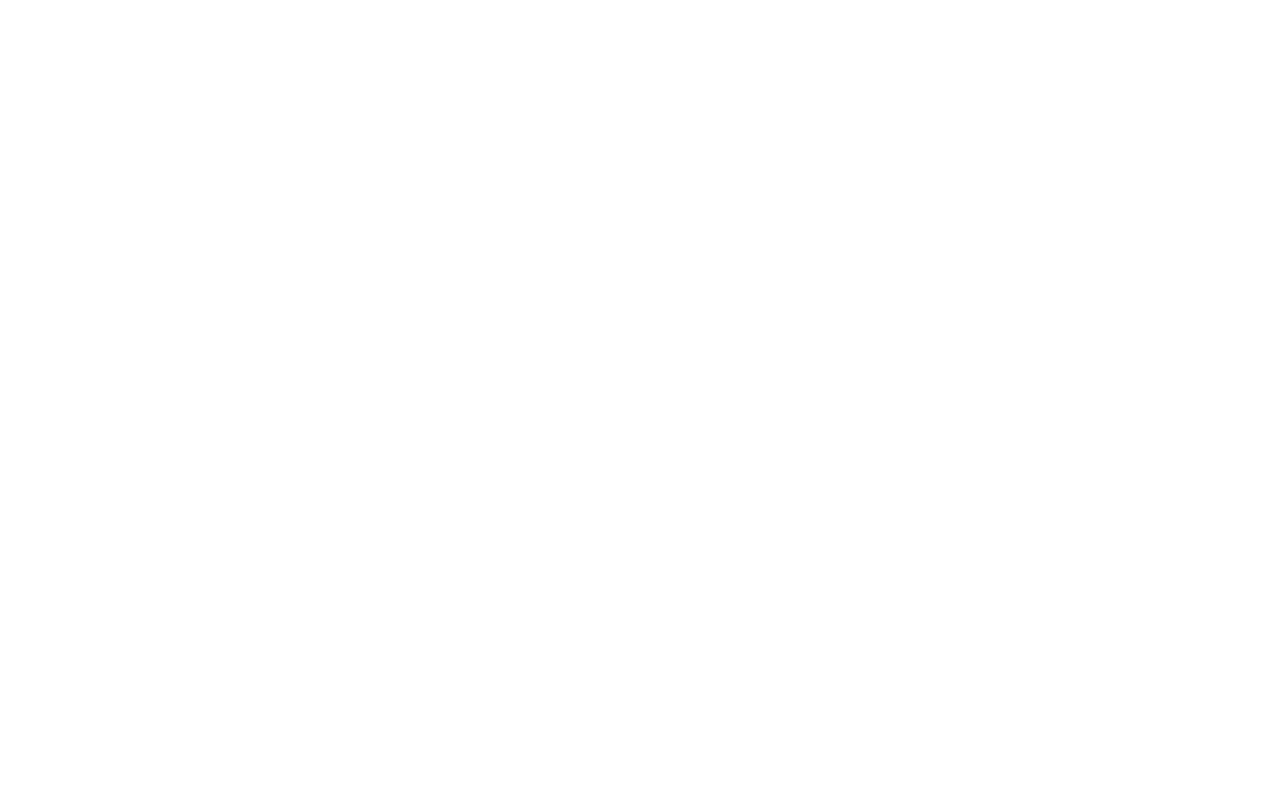
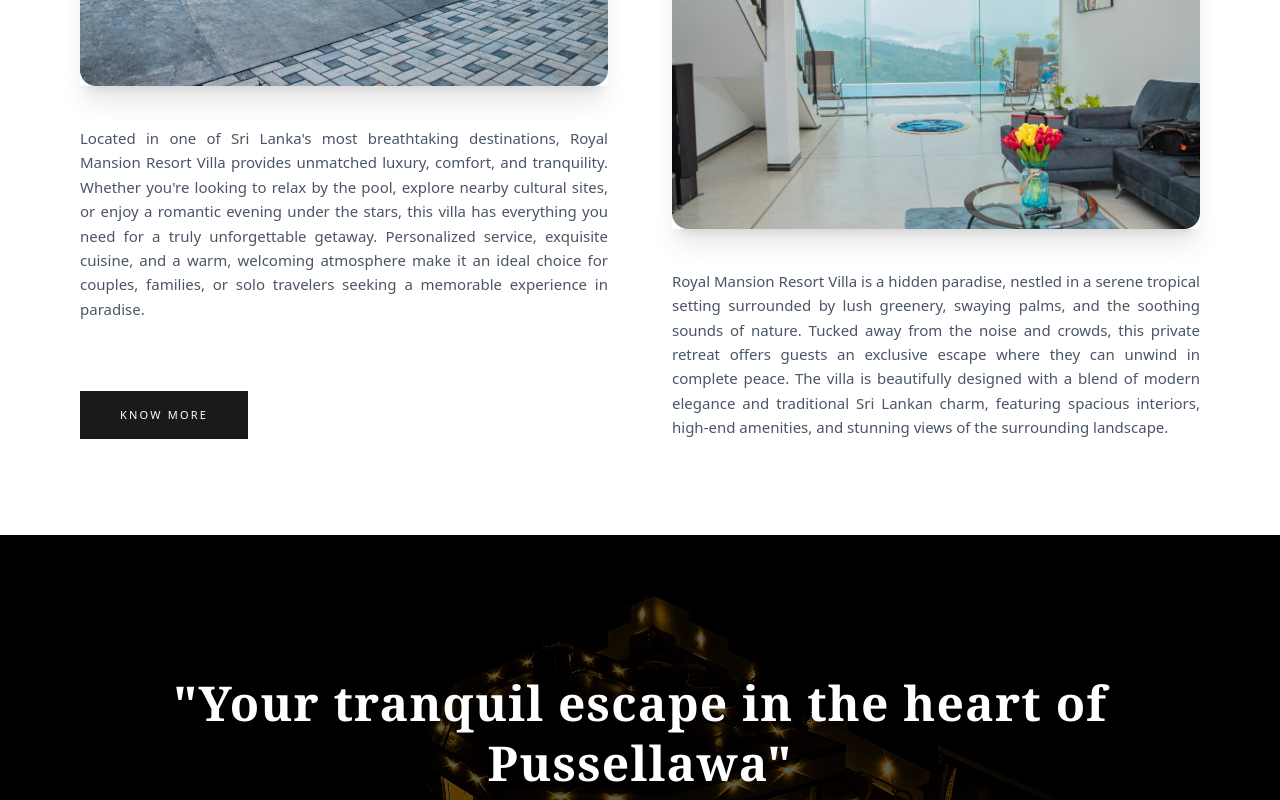
Before and after one commit to supunyasanthaofficial/Royal_Mansion_Resort, a React (Vite) app: page / in a window 1280 px wide. Shown: the part 1260-2060 px from the top of the page. Before the commit the page ends 1187 px from the top, so only its background shows below. Built offline with nearby package versions, Linux system fonts and the light colour scheme.

Commit message:
Import infoSection and ContactCTA.

```diff
--- a/src/pages/Home.tsx
+++ b/src/pages/Home.tsx
@@ -1,6 +1,8 @@
 import Header from "../components/Header";
+import InfoSection from "../components/InfoSection";
 
 import header1 from "../assets/images/Header1.jpg";
+import ContactCTA from "../components/ContactCTA";
 
 const Home = () => {
   return (
@@ -12,10 +14,8 @@
         bgImage={header1}
         showButton={true}
       />
-
-      {/* <section className="py-20 bg-white text-center">
-        <h2 className="text-3xl font-serif">Explore Our Story</h2>
-      </section> */}
+      <InfoSection />
+      <ContactCTA/>
     </main>
   );
 };
```
